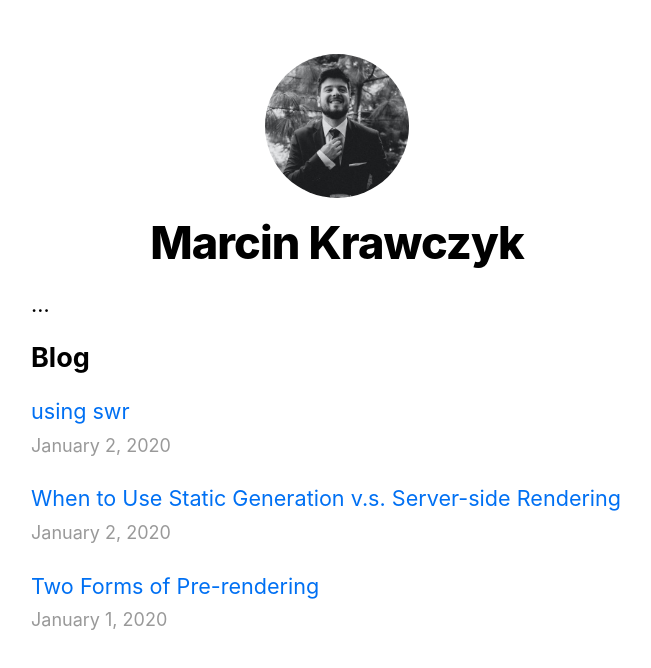
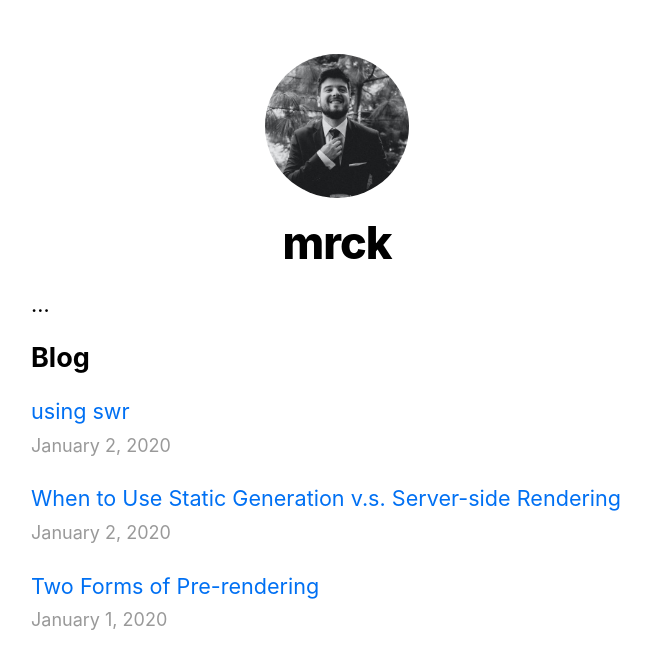
Before and after one commit to marckraw/mrck-mainframe, a Next.js app: page / in a window 1280 px wide. Shown: the top 668 px of the page, without its empty margins (303-954 px from the left). Built offline with nearby package versions, Linux system fonts and the light colour scheme.

Commit message:
[upd] some packages and project name

```diff
--- a/components/layout.tsx
+++ b/components/layout.tsx
@@ -3,7 +3,7 @@ import Link from 'next/link'
 import styles from './layout.module.scss'
 import utilStyles from '../styles/utils.module.scss'
 
-const name = 'Marcin Krawczyk'
+const name = 'mrck'
 export const siteTitle = 'Next.js Sample Website'
 
 export default function Layout({children, home}) {
--- a/package.json
+++ b/package.json
@@ -1,5 +1,5 @@
 {
-  "name": "learn-starter",
+  "name": "mrck-mainframe",
   "version": "0.1.0",
   "private": true,
   "scripts": {
@@ -11,7 +11,7 @@
     "classnames": "^2.2.6",
     "date-fns": "^2.16.1",
     "gray-matter": "^4.0.2",
-    "next": "^10.0.0",
+    "next": "^10.0.3",
     "postcss-flexbugs-fixes": "^5.0.2",
     "postcss-preset-env": "^6.7.0",
     "react": "16.13.1",
@@ -24,6 +24,7 @@
   "devDependencies": {
     "@types/node": "^14.14.10",
     "@types/react": "^17.0.0",
+    "eslint": "^7.14.0",
     "typescript": "^4.1.2"
   }
 }
```
Also changed, not shown: 1 other file (tests, documents, lock files or other folders).
